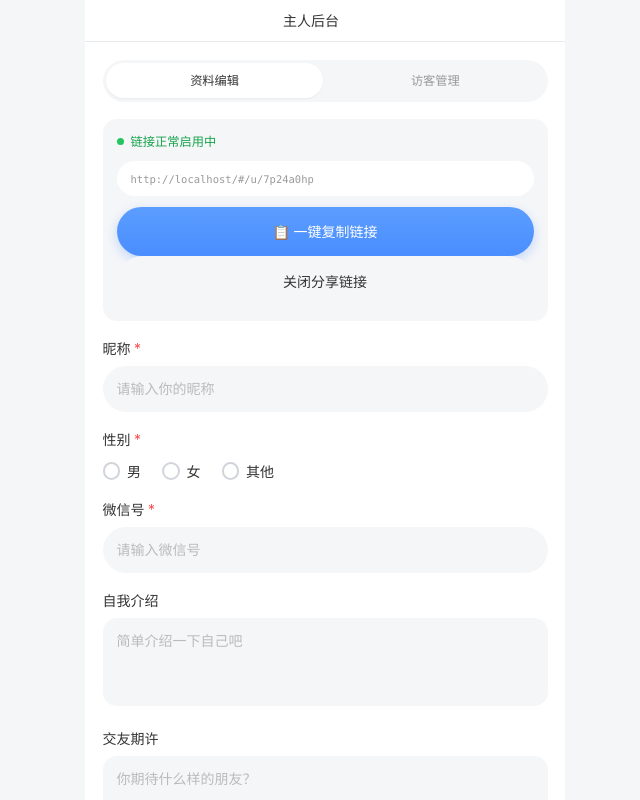
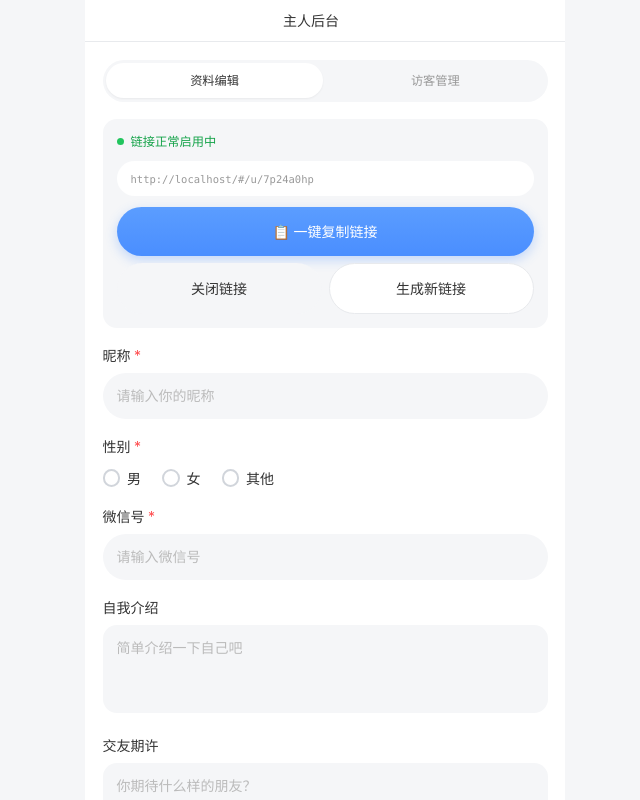
Before and after one commit to Kelin0703/friend-card, a React (Vite) app: page /#/owner in a window 1280 px wide. Shown: the top 800 px of the page, without its empty margins (315-955 px from the left). Built offline with nearby package versions, Linux system fonts and the light colour scheme.

Commit message:
Add files via upload

```diff
--- a/src/pages/OwnerPage.jsx
+++ b/src/pages/OwnerPage.jsx
@@ -19,6 +19,8 @@ import {
   generateId,
   copyToClipboard,
   formatTime,
+  resetOwnerData,
+  regenerateLinkId,
 } from '../lib/utils'
 
 const tabs = [
@@ -159,7 +161,7 @@ export default function OwnerPage() {
   }
 
   const handleCloseLink = async () => {
-    if (!window.confirm('确认关闭后任何人无法访问该链接，访客记录保留，不可恢复。确定要关闭吗？')) return
+    if (!window.confirm('确认关闭后任何人无法访问该链接，访客记录保留。确定要关闭吗？')) return
 
     setSaving(true)
     try {
@@ -171,6 +173,64 @@ export default function OwnerPage() {
       }
     } catch (err) {
       console.error('Close link error:', err)
+      alert('操作失败，请重试')
+    } finally {
+      setSaving(false)
+    }
+  }
+
+  const handleOpenLink = async () => {
+    if (!window.confirm('确定要重新开启分享链接吗？')) return
+
+    setSaving(true)
+    try {
+      const result = await updateOwner(owner.id, { link_status: 'active' })
+      if (result) {
+        setLinkStatus('active')
+        setOwner(result)
+        alert('链接已重新开启')
+      }
+    } catch (err) {
+      console.error('Open link error:', err)
+      alert('操作失败，请重试')
+    } finally {
+      setSaving(false)
+    }
+  }
+
+  const handleRegenerateLink = async () => {
+    if (!window.confirm('生成新链接后，旧链接将立即失效，访客记录保留。确定要生成新链接吗？')) return
+
+    setSaving(true)
+    try {
+      const result = await regenerateLinkId(owner.id)
+      if (result) {
+        setLinkId(result.newLinkId)
+        setLinkStatus('active')
+        setOwner(result)
+        alert('新链接已生成')
+      }
+    } catch (err) {
+      console.error('Regenerate link error:', err)
+      alert('操作失败，请重试')
+    } finally {
+      setSaving(false)
+    }
+  }
+
+  const handleResetData = async () => {
+    if (!window.confirm('确定要清空所有资料吗？访客记录会保留，清空后可以重新填写。确定要继续吗？')) return
+
+    setSaving(true)
+    try {
+      const result = await resetOwnerData(owner.id)
+      if (result) {
+        fillFormData(result)
+        setOwner(result)
+        alert('资料已清空，请重新填写')
+      }
+    } catch (err) {
+      console.error('Reset data error:', err)
       alert('操作失败，请重试')
     } finally {
       setSaving(false)
@@ -235,12 +295,25 @@ export default function OwnerPage() {
                   <Button block onClick={handleCopyLink}>
                     📋 一键复制链接
                   </Button>
-                  <Button variant="secondary" block onClick={handleCloseLink} disabled={saving}>
-                    关闭分享链接
+                  <div className="grid grid-cols-2 gap-2 mt-2">
+                    <Button variant="secondary" block onClick={handleCloseLink} disabled={saving}>
+                      关闭链接
+                    </Button>
+                    <Button variant="outline" block onClick={handleRegenerateLink} disabled={saving}>
+                      生成新链接
+                    </Button>
+                  </div>
+                </>
+              ) : (
+                <>
+                  <p className="text-sm text-text-muted mb-3">当前链接已失效</p>
+                  <Button variant="primary" block onClick={handleOpenLink} disabled={saving}>
+                    重新开启链接
+                  </Button>
+                  <Button variant="outline" block onClick={handleRegenerateLink} disabled={saving} className="mt-2">
+                    生成新链接
                   </Button>
                 </>
-              ) : (
-                <p className="text-sm text-text-muted">当前链接已失效</p>
               )}
             </Card>
           )}
@@ -300,6 +373,11 @@ export default function OwnerPage() {
           <Button block onClick={handleSave} disabled={saving}>
             {saving ? '保存中...' : '保 存 资 料'}
           </Button>
+          {owner?.id && (
+            <Button variant="danger" block onClick={handleResetData} disabled={saving} className="mt-3">
+              清空资料
+            </Button>
+          )}
         </div>
       )}
 
```
